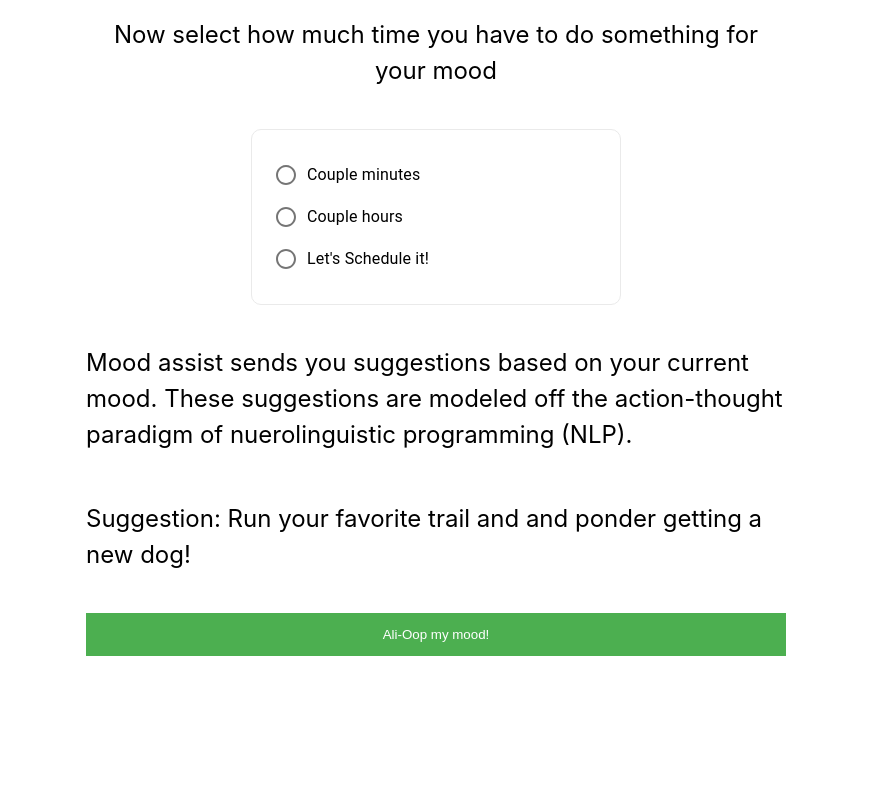
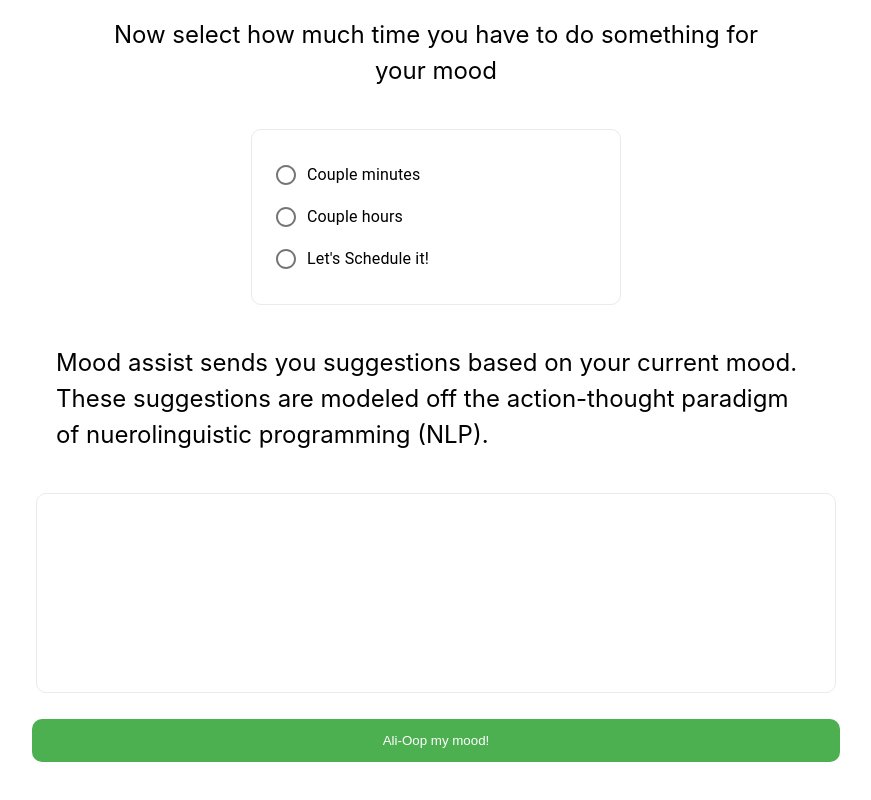
Before and after one commit to nohren/MoodAssist, a Next.js app in the folder mood-assist-mvp/: page / in a window 1280 px wide. Shown: the part 594-1394 px from the top of the page, without its empty margins (204-1075 px from the left). Built offline with nearby package versions, Linux system fonts and the light colour scheme.

Commit message:
front end perfection

```diff
--- a/mood-assist-mvp/pages/index.js
+++ b/mood-assist-mvp/pages/index.js
@@ -1,12 +1,14 @@
 import Head from 'next/head'
 import styles from '../styles/Home.module.css'
 import React, { Component } from 'react';
-// import { makeStyles } from '@material-ui/core/styles';
 import Radio from '@material-ui/core/Radio';
 import { RadioGroup } from '@material-ui/core';
 import FormControlLabel from '@material-ui/core/FormControlLabel';
 import axios from 'axios';
-
+import { makeStyles } from '@material-ui/core/styles';
+import Modal from '@material-ui/core/Modal';
+import Backdrop from '@material-ui/core/Backdrop';
+import Fade from '@material-ui/core/Fade';
 
 export default class extends Component {
   constructor(props) {
@@ -22,8 +24,10 @@ export default class extends Component {
       showHoverConfident: false,
       emotion: '',
       time: '',
-      actions : [{ actionPhrase: 'Run your favorite trail', helpfulness: 5, date: new Date()  }],
-      thoughts: [{ thoughtPhrase: 'and ponder getting a new dog', helpfulness: 5, date: new Date()  }]
+      cssFlash: false,
+      suggestion: false,
+      actions: [{ actionPhrase: 'Run your favorite trail', helpfulness: 5, date: new Date() }],
+      thoughts: [{ thoughtPhrase: 'and ponder getting a new dog', helpfulness: 5, date: new Date() }]
     }
     this.handleChange = this.handleChange.bind(this);
     this.handleClickSuggestion = this.handleClickSuggestion.bind(this);
@@ -82,6 +86,15 @@ export default class extends Component {
 
   handleClickSuggestion() {
     this.getSuggestion()
+    this.setState({ cssFlash: true })
+
+    //capture app reference
+    const app = this;
+    const toggleCSS = () => {
+      this.setState({ cssFlash: false, suggestion: true })
+    }
+    const boundToggle = toggleCSS.bind(this);
+    setTimeout(boundToggle, 3000);
   }
 
 
@@ -91,7 +104,7 @@ export default class extends Component {
     return (
       <div className={styles.container}>
         <Head>
-          <title>MoodAssistMVP</title>
+          <title>MoodAssist</title>
           <link rel="icon" href="/favicon.ico" />
         </Head>
 
@@ -217,23 +230,21 @@ export default class extends Component {
             </RadioGroup>
 
           </div>
-          <p className={styles.suggestion}>
+          <p className={styles.suggestionContext}>
             Mood assist sends you suggestions based on your current mood. These suggestions are modeled off the action-thought
             paradigm of nuerolinguistic programming (NLP).
           </p>
-
+          <div className={this.state.cssFlash ? styles.suggestionCardImg : styles.suggestionCard}>
+            {this.state.suggestion && !this.state.cssFlash?
               <p className={styles.suggestion}>
-            Suggestion: {this.state.actions[0].actionPhrase} and {this.state.thoughts[0].thoughtPhrase}!
-
+                {this.state.actions[0].actionPhrase} and {this.state.thoughts[0].thoughtPhrase}!
+              </p> : null}
+          </div>
             <button className={styles.button}
               onClick={this.handleClickSuggestion}
             >
               Ali-Oop my mood!
           </button>
-          </p>
-
-
-
         </main>
       </div>
     )
--- a/mood-assist-mvp/styles/Home.module.css
+++ b/mood-assist-mvp/styles/Home.module.css
@@ -98,6 +98,13 @@
   border-color: #0070f3;
 }
 
+.suggestionCard:hover,
+.suggestionCard:focus,
+.suggestionCard:active {
+  color: #0070f3;
+  border-color: #0070f3;
+}
+
 .card h3 {
   margin: 0 0 1rem 0;
   font-size: 1.5rem;
@@ -139,13 +146,14 @@
   display: flex;
   flex-direction: row;
   justify-content: space-between;
+
 }
 
 .emoji {
   margin: 15px;
   font-size: 35px;
   border-radius: 50%;
-
+  position: relative;
 }
 
 .emoji:hover {
@@ -157,7 +165,9 @@
   font-size: small;
   z-index: 1;
   text-align: center;
-  position: relative;
+  position: absolute;
+  left: 50%;
+  transform: translate(-50%, -50%);
 }
 
 .newCard {
@@ -178,10 +188,13 @@
   background-color: #4CAF50;
   color: white;
   padding: 14px 20px;
-  margin: 40px 0;
+  margin: 10px 0;
   border: none;
   cursor: pointer;
-  width: 100%;
+  width: 97%;
+  position: relative;
+  top: 80%;
+  border-radius: 10px;
 }
 
 .button:hover {
@@ -190,7 +203,64 @@
 .suggestion {
   line-height: 1.5;
   font-size: 1.5rem;
+  text-align: center;
+  width: 760px;
+}
+
+.suggestionContext {
+  line-height: 1.5;
+  font-size: 1.5rem;
   text-align: left;
-  width: 700px;
+  width: 760px;
 
 }
+
+.suggestionCard {
+  margin: 1rem;
+  /* flex-basis: 45%; */
+  padding: 1.5rem;
+  color: inherit;
+  border: 1px solid #eaeaea;
+  border-radius: 10px;
+  transition: color 0.15s ease, border-color 0.15s ease;
+  display: flex;
+  flex-direction: column;
+  justify-content: center;
+  width: 800px;
+  height: 200px;
+}
+
+.suggestionCardImg {
+  margin: 1rem;
+  /* flex-basis: 45%; */
+  padding: 1.5rem;
+  color: inherit;
+  border: 1px solid #eaeaea;
+  border-radius: 10px;
+  transition: color 0.15s ease, border-color 0.15s ease;
+  display: flex;
+  flex-direction: column;
+  justify-content: space-between;
+  width: 800px;
+  height: 200px;
+  background-image: url(../public/alioop.gif);
+  -webkit-background-size: cover;
+  -moz-background-size: cover;
+  -o-background-size: cover;
+  background-size: cover;
+
+  -webkit-animation: myfirst 5s ; /* Chrome, Safari, Opera */
+  animation: myfirst 5s ;
+}
+
+  /* Chrome, Safari, Opera */
+  @-webkit-keyframes myfirst {
+    from {opacity: 0.2;}
+    to {opacity: 1;}
+  }
+
+  /* Standard syntax */
+  @keyframes myfirst {
+    from {opacity: 0.2;}
+    to {opacity: 1;}
+  }
```
Also changed, not shown: mood-assist-mvp/db/emotionSchema.js (+12 -2 lines), mood-assist-mvp/public/alioop.gif (added). Lines whose indentation alone changed are shown as unchanged.
